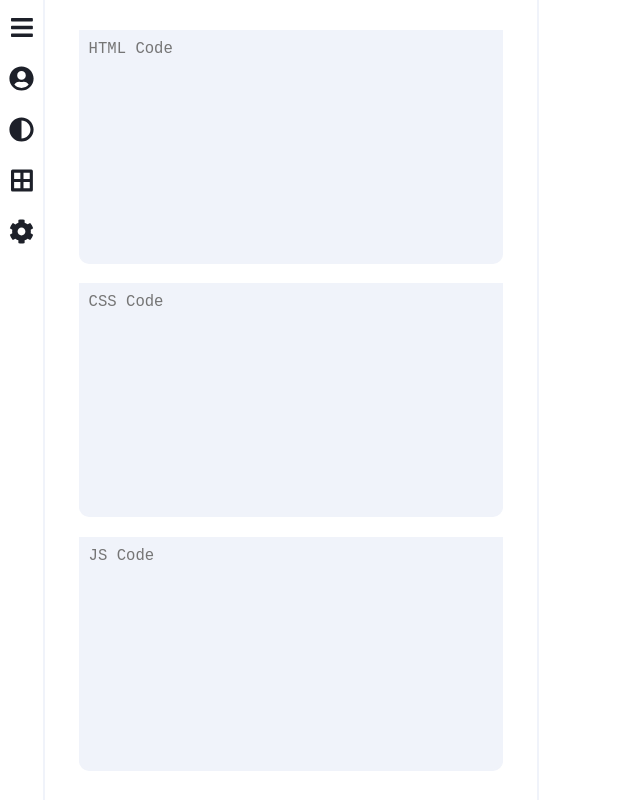
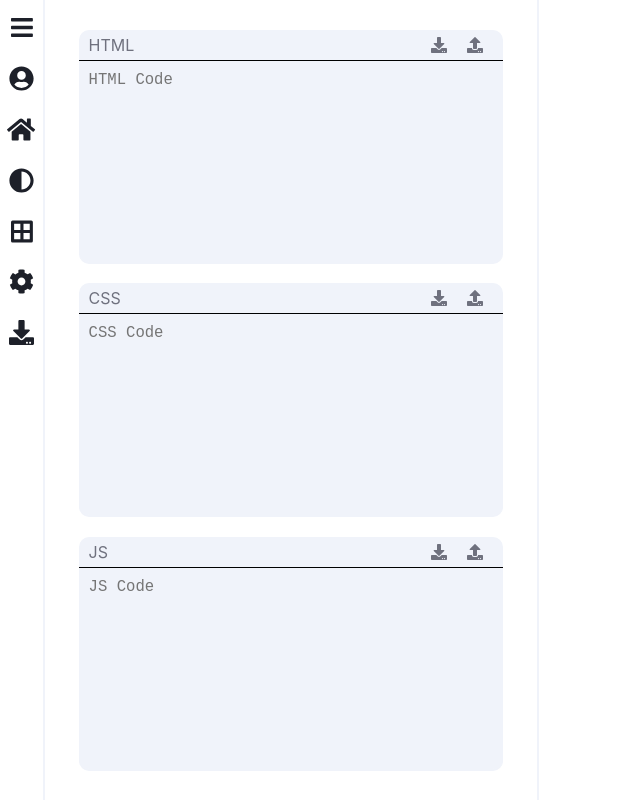
Before and after one commit to FernandoUNMSM/NodePadWeb, a React (Create React App) app: page /editor in a window 1280 px wide. Shown: the whole page, without its empty margins (0-640 px from the left). Built offline with nearby package versions, Linux system fonts and the light colour scheme.

Commit message:
Añadi la descarga en zip e individual

```diff
--- a/src/components/menuEditor/menuEditor.css
+++ b/src/components/menuEditor/menuEditor.css
@@ -27,6 +27,9 @@
 
 .theme, .layout {
     position: relative;
+    align-items: center;
+    display: flex;
+    justify-content: center;
 }
 .theme .menuItemContent {
     width: 200px;
@@ -39,14 +42,16 @@
 }
 .menuIcon, .burguerMenu  {
     text-align: center;
+    width: 100%;
 }
 .menuIcon ~ .menuItemContent {
     position: absolute;
-    top: 0;
+    /* top: 0; */
     left: 100%;
     background-color: var(--baseBackground);
     border-radius: 10px;
     border: 2px solid var(--cardGray);
+    /* transform: translateY(-50%); */
 }
 .menuIcon:hover ~ .menuItemContent, .menuItemContent:hover {
     display: flex;
--- a/src/components/menuEditor/menuEditor.js
+++ b/src/components/menuEditor/menuEditor.js
@@ -9,9 +9,24 @@ import JSZip from 'jszip'
 import { saveAs } from 'file-saver';
 
 function MenuEditor({ setLayout, layout, setPreferences, preferences, code }) {
+	let down = `
+		<!DOCTYPE html>
+		<html lang="es">
+			<head>
+				<meta charset="utf-8" />
+				<meta name="viewport" content="width=device-width, initial-scale=1" />
+				<link src="styles.css"/>
+				<title>Project NodePadWeb</title>
+			</head>
+			<body>
+				${code.html}
+				<script src="index.js"></script>
+			</body>
+		</html>
+	`
 	var zip = new JSZip()
-	zip.file("index.html", code.html)
-	zip.file("index.css", code.css)
+	zip.file("index.html", down)
+	zip.file("styles.css", code.css)
 	zip.file("index.js", code.js)
 
 	const download = () => {
@@ -19,7 +34,7 @@ function MenuEditor({ setLayout, layout, setPreferences, preferences, code }) {
 		zip.generateAsync({ type: "blob" })
 			.then(function (content) {
 				// see FileSaver.js
-				saveAs(content, "example.zip");
+				saveAs(content, "project.zip");
 			});
 	}
 	const mostrarPreferences = () => {
@@ -37,18 +52,18 @@ function MenuEditor({ setLayout, layout, setPreferences, preferences, code }) {
 							<FontAwesomeIcon icon={faUserCircle} className="icon" />
 						</div>
 					</div>
-					{/* <div className="backHome">
+					<div className="backHome">
 						<div className="menuIcon">
 							<Link to="/">
 								<FontAwesomeIcon icon={faHome} className="icon" />
 							</Link>
 						</div>
-					</div> */}
+					</div>
 					<div className="theme">
 						<div className="menuIcon">
 							<FontAwesomeIcon icon={faAdjust} className="icon" />
 						</div>
-						<div className="menuItemContent ">
+						<div className="menuItemContent">
 							<Switch />
 						</div>
 					</div>
@@ -67,11 +82,11 @@ function MenuEditor({ setLayout, layout, setPreferences, preferences, code }) {
 							/>
 						</div>
 					</div>
-					{/* <div className="download">
+					<div className="download">
 						<div className="menuIcon" >
 							<FontAwesomeIcon icon={faDownload} className="icon" onClick={download}/>
 						</div>
-					</div> */}
+					</div>
 				</div>
 			</div>
 		</>
--- a/src/components/writeBox/writeBox.js
+++ b/src/components/writeBox/writeBox.js
@@ -1,9 +1,10 @@
 import React from 'react'
 import { faDownload, faUpload } from '@fortawesome/free-solid-svg-icons'
 import { FontAwesomeIcon } from '@fortawesome/react-fontawesome'
+import { saveAs } from 'file-saver';
 import './writeBox.css'
 
-function WriteBox({lan, setCode}) {
+function WriteBox({ lan, setCode }) {
 
   const showPreview = (evt) => {
     let code = '';
@@ -15,42 +16,61 @@ function WriteBox({lan, setCode}) {
     else if (lan === 'CSS') {
       setCode(code)
     }
-    else if (lan === 'JS'){
+    else if (lan === 'JS') {
       setCode(code)
     }
   }
   const download = () => {
+    let file;
+    let textareaContent = document.querySelector(`#${lan}`).value;
+    let down = `
+      <!DOCTYPE html>
+      <html lang="es">
+        <head>
+          <meta charset="utf-8" />
+          <meta name="viewport" content="width=device-width, initial-scale=1" />
+          <link src="styles.css"/>
+          <title>Project NodePadWeb</title>
+        </head>
+        <body>
+          ${textareaContent}
+          <script src="index.js"></script>
+        </body>
+      </html>
+    `
     if (lan === 'HTML') {
-			var file = new File(["foo"], "foo.txt", {
-        type: "text/plain",
+      file = new File([down], "index.html", {
+        type: "text/html",
       });
     }
     else if (lan === 'CSS') {
-			var file = new File(["foo"], "foo.txt", {
-  type: "text/plain",
+      file = new File([textareaContent], "styles.css", {
+        type: "text/css",
       });
     }
-    else if (lan === 'JS'){
-      var file = new File(["foo"], "foo.txt", {
-  type: "text/plain",
+    else if (lan === 'JS') {
+      file = new File([textareaContent], "index.js", {
+        type: "text/javascript",
       });
     }
+    saveAs(file)
   }
 
   return (
     <>
       <div className="textarea">
-        {/* <div className="menuTextarea">
+        <div className="menuTextarea">
           <p>{lan}</p>
           <div className="iconsTextarea">
-            <FontAwesomeIcon icon={faDownload} className="icon"/>
+            <FontAwesomeIcon icon={faDownload} className="icon" onClick={download}/>
             <FontAwesomeIcon icon={faUpload} className="icon"/>
           </div>
-        </div> */}
+        </div>
         <textarea
           name={lan}
           placeholder={`${lan} Code`}
-          onChange={showPreview}>
+          onChange={showPreview}
+          id={lan}>
         </textarea>
       </div>
     </>
```
Lines whose indentation alone changed are shown as unchanged.
